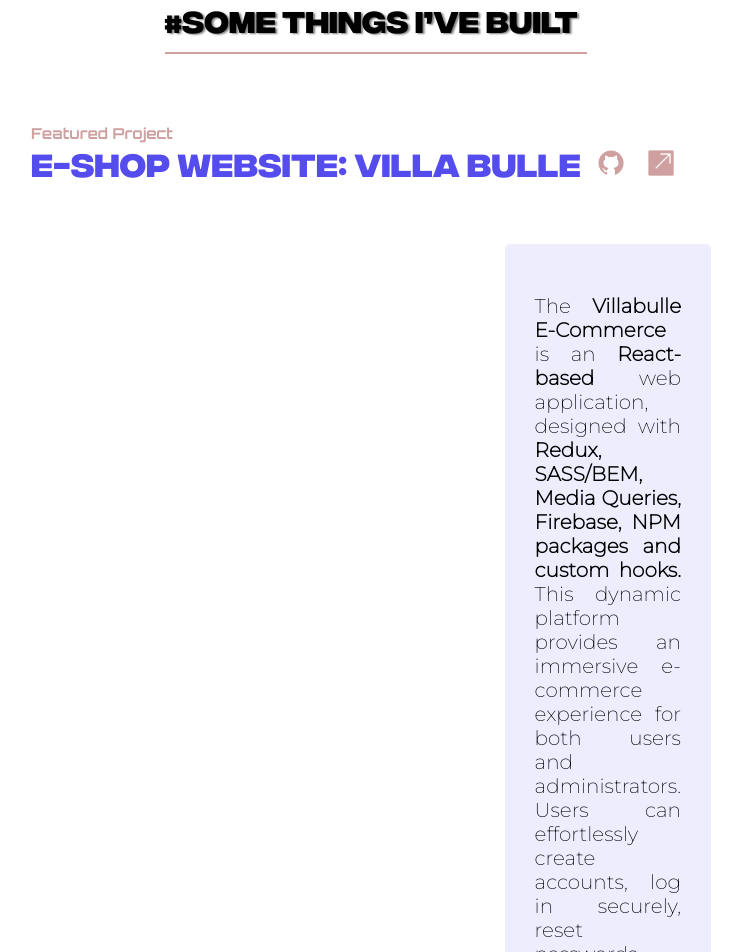
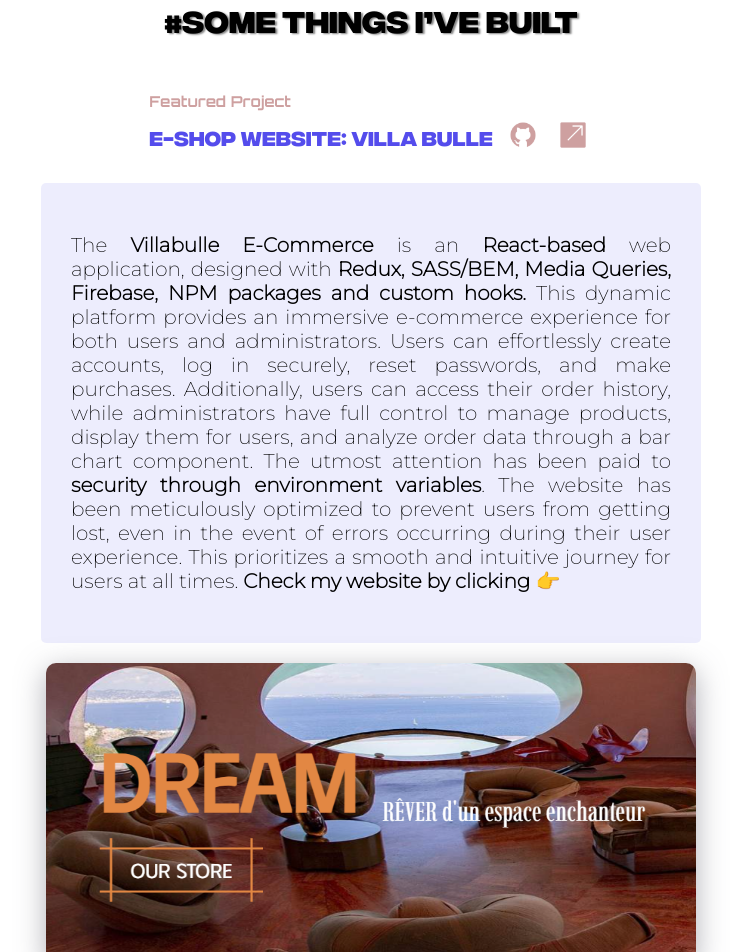
Before and after one commit to burgundythedev/Portfolio, a React (Create React App) app: page / in a window 1280 px wide. Shown: the part 3880-4832 px from the top of the page, without its empty margins (269-1011 px from the left). Built offline with nearby package versions, Linux system fonts and the light colour scheme.

Commit message:
responsive

```diff
--- a/src/components/Project/Project.js
+++ b/src/components/Project/Project.js
@@ -56,8 +56,8 @@
         <div className="project__box project__box--2">
           <div className="project__card">
             <div className="project__container-description project__container-description">
+              <div className="project__container">
                 <div className="project__presentation project__presentation">
-                <div className="project__start project__start">
                   <h6 className="project__featured project__featured">
                     Featured Project
                   </h6>{" "}
@@ -65,7 +65,6 @@
                     <h1 className="project__title project__title">
                       E-SHOP WEBSITE: Villa Bulle
                     </h1>
-
                     <a
                       href="https://github.com/burgundythedev/evisit-villabulle"
                       target="_blank"
@@ -90,8 +89,7 @@
                     </a>
                   </div>
                 </div>
-              </div>
-              <div className="project__container-text">
+                <div className="project__container-screendesc">
                   <p
                     id="p1"
                     className="project__description project__description"
@@ -100,8 +98,8 @@
                       The <b>Villabulle E-Commerce</b> is an <b>React-based</b>{" "}
                       web application, designed with{" "}
                       <b>
-                      Redux, SASS/BEM, Media Queries, Firebase, NPM packages and
-                      custom hooks.
+                        Redux, SASS/BEM, Media Queries, Firebase, NPM packages
+                        and custom hooks.
                       </b>{" "}
                       This dynamic platform provides an immersive e-commerce
                       experience for both users and administrators. Users can
@@ -109,8 +107,8 @@
                       passwords, and make purchases. Additionally, users can
                       access their order history, while administrators have full
                       control to manage products, display them for users, and
-                    analyze order data through a bar chart component. The utmost
-                    attention has been paid to{" "}
+                      analyze order data through a bar chart component. The
+                      utmost attention has been paid to{" "}
                       <b>security through environment variables</b>. The website
                       has been meticulously optimized to prevent users from
                       getting lost, even in the event of errors occurring during
@@ -124,6 +122,7 @@
                     href="https://burgundythedev.github.io/evisit-villabulle/"
                     target="_blank"
                     rel="noreferrer"
+                    className="project__link-screen"
                   >
                     <img
                       className="project__screen project__screen"
@@ -137,6 +136,7 @@
           </div>
         </div>
       </div>
+    </div>
   );
 };
 
--- a/src/components/Project/Project.scss
+++ b/src/components/Project/Project.scss
@@ -1,13 +1,10 @@
 .project {
-
   margin-bottom: 20px;
-
+  display: flex;
+  flex-direction: column;
+  align-items: center;
   &__box-container {
-    display: flex;
-    flex-direction: column;
-    align-items: center;
-    margin-left: 300px;
-    margin-right: 300px;
+    max-width: 1000px;
   }
 
   &__box {
@@ -40,15 +37,7 @@
     }
 
     @media only screen and (max-width: 1400px) {
-      width: 420px;
-    }
-
-    @media only screen and (max-width: 600px) {
-      width: 350px;
-    }
-
-    @media only screen and (max-width: 500px) {
-      width: 260px;
+      display: none;
     }
   }
 
@@ -60,10 +49,10 @@
     font-size: 30px;
     color: black;
     text-shadow: 2px 1px 2px grey;
+    width: 100%;
 
-    @media only screen and (max-width: 1300px) {
-      flex-direction: column;
-      align-items: center;
+    @media only screen and (max-width: 1400px) {
+      justify-content: center;
     }
 
     @media only screen and (max-width: 600px) {
@@ -79,27 +68,38 @@
   &__title {
     font-family: "Integral";
     color: rgba(84, 76, 236);
-    margin-top: 0;
 
-    @media only screen and (max-width: 1200px) {
-      font-size: 30px;
+    @media only screen and (max-width: 1400px) {
+      font-size: 20px;
     }
 
-    @media only screen and (max-width: 1100px) {
-      font-size: 20px;
+    @media only screen and (max-width: 520px) {
+      font-size: 15px;
+    }
+    @media only screen and (max-width: 520px) {
+      font-size: 10px;
     }
   }
 
   &__span {
     color: black;
   }
-
-  &__container-text {
+  &__container-screendesc {
     display: flex;
     flex-direction: row;
     align-items: center;
-    @media only screen and (max-width: 1700px) {
-      flex-direction: row-reverse;
+
+    @media only screen and (max-width: 1300px) {
+      flex-direction: column;
+    }
+  }
+  &__container {
+    display: flex;
+    flex-direction: column;
+    align-items: flex-start;
+    @media only screen and (max-width: 1450px) {
+      align-items: center;
+      flex-direction: column;
     }
 
     @media only screen and (max-width: 720px) {
@@ -107,7 +107,6 @@
       align-items: center;
       flex-direction: column;
     }
-
   }
 
   &__featured {
@@ -125,14 +124,6 @@
     }
   }
 
-  &__start {
-    height: 100px;
-
-    @media only screen and (max-width: 720px) {
-      height: 80px;
-    }
-  }
-
   &__description {
     font-size: 20px;
     font-family: "Montserrat", sans-serif;
@@ -141,54 +132,33 @@
     padding: 30px;
     text-align: justify;
 
-
-
     @media only screen and (max-width: 1420px) {
-
-      font-size: 20px;
+      width: 400px;
     }
 
-    @media only screen and (max-width: 1200px) {
-
-      font-size: 20px;
-    }
-
-    @media only screen and (max-width: 1100px) {
-      background-color: rgba(84, 76, 236, 0.7);
+    @media only screen and (max-width: 1300px) {
+      width: 600px;
     }
 
     @media only screen and (max-width: 900px) {
-      width: 350px;
+      width: 400px;
       font-size: 17px;
     }
 
-    @media only screen and (max-width: 720px) {
-      display: none;
+    @media only screen and (max-width: 520px) {
+      width: 300px;
     }
-  }
+    @media only screen and (max-width: 400px) {
+      width: 200px;
+      font-size: 13px;
+      text-align: center;
 
-  &__list {
-    display: grid;
-    grid-template-columns: repeat(2, 1fr);
-    gap: 15px;
-    align-items: center;
-    justify-content: center;
-
-    list-style: none;
-    padding: 0;
-    @media only screen and (max-width: 1300px) {
-      flex-direction: column;
-    }
-
-    @media only screen and (max-width: 720px) {
-      margin: 0;
-      align-items: center;
-      flex-direction: column;
     }
   }
 
   &__social-icon {
     display: flex;
+    align-items: center;
   }
   &__items-title {
     font-size: 20px;
@@ -202,21 +172,27 @@
       font-size: 15px;
     }
   }
-
+  &__presentation {
+    display: flex;
+    flex-direction: column;
+    align-items: flex-start;
+  }
   &__social-img {
     width: 30px;
     border-radius: 5px;
     padding: 5px;
     margin-left: 10px;
+    @media only screen and (max-width: 400px) {
+      width: 25px;
+      margin: 0;
 
+
+    }
     &:hover {
       background-color: rgb(0, 0, 0, 0.1);
     }
   }
 
-  &__icon {
-    width: 50px;
-  }
 
   &__screen {
     width: 600px;
@@ -224,26 +200,29 @@
     border-radius: 10px;
     margin-left: 50px;
     box-shadow: rgba(100, 100, 111, 0.5) 0px 7px 29px 0px;
-    @media only screen and (max-width: 1420px) {
-      width: 450px;
-    }
-
-    @media only screen and (max-width: 1200px) {
-      width: 350px;
-    }
-    @media only screen and (max-width: 1100px) {
+    @media only screen and (max-width: 1700px) {
       height: 300px;
       width: 400px;
+      margin-bottom: 100px;
+    }
+    @media only screen and (max-width: 1300px) {
+      width: 650px;
+      height: 300px;
+      margin-left: 0;
     }
 
     @media only screen and (max-width: 900px) {
-      width: 250px;
-    }
-    @media only screen and (max-width: 720px) {
-      width: 300px;
-      height: 250px;
+      width: 450px;
+      font-size: 17px;
     }
 
+    @media only screen and (max-width: 520px) {
+      width: 350px;
+    }
+    @media only screen and (max-width: 400px) {
+      width: 250px;
+      height: 200px;
+    }
     &:hover {
       -webkit-filter: blur(0px);
       filter: blur(0px);
```
Lines whose indentation alone changed are shown as unchanged.
